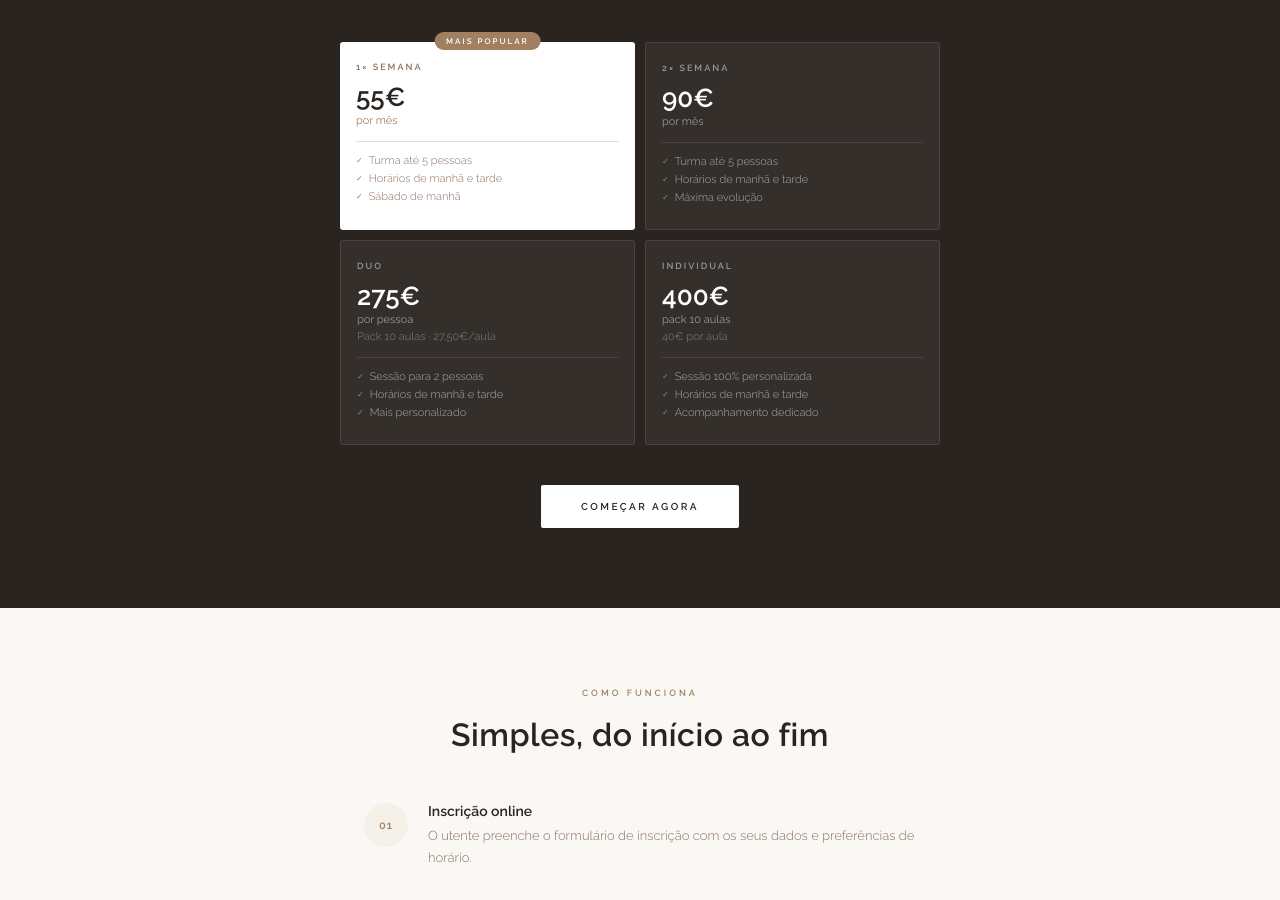
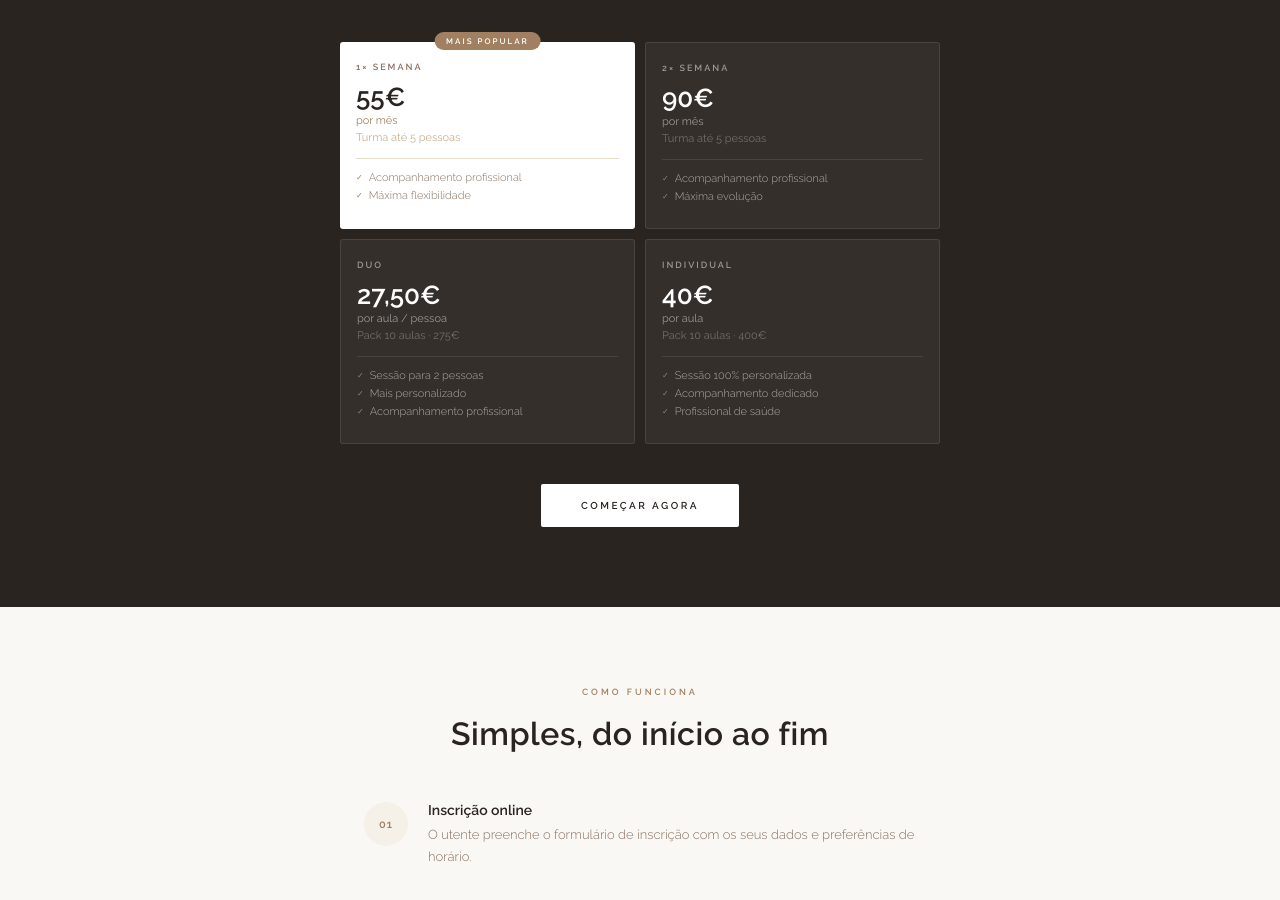
Before and after one commit to FISIOREIS/hipilates, a React (Create React App) app: page /inicio in a window 1280 px wide. Shown: the part 2080-2980 px from the top of the page. Built offline with nearby package versions, Linux system fonts and the light colour scheme; no server answers.

Commit message:
Update Landing.js

```diff
--- a/src/pages/Landing.js
+++ b/src/pages/Landing.js
@@ -13,10 +13,10 @@ const FOTOS = [
 ]
 
 const PLANOS = [
-  { nome: '1× Semana', preco: '55€', sub: 'por mês', extra: '', desc: 'Turma até 5 pessoas\nHorários de manhã e tarde\nSábado de manhã', destaque: true },
-  { nome: '2× Semana', preco: '90€', sub: 'por mês', extra: '', desc: 'Turma até 5 pessoas\nHorários de manhã e tarde\nMáxima evolução', destaque: false },
-  { nome: 'Duo', preco: '275€', sub: 'por pessoa', extra: 'Pack 10 aulas · 27,50€/aula', desc: 'Sessão para 2 pessoas\nHorários de manhã e tarde\nMais personalizado', destaque: false },
-  { nome: 'Individual', preco: '400€', sub: 'pack 10 aulas', extra: '40€ por aula', desc: 'Sessão 100% personalizada\nHorários de manhã e tarde\nAcompanhamento dedicado', destaque: false },
+  { nome: '1× Semana', preco: '55€', sub: 'por mês', extra: 'Turma até 5 pessoas', desc: 'Acompanhamento profissional\nMáxima flexibilidade', destaque: true },
+  { nome: '2× Semana', preco: '90€', sub: 'por mês', extra: 'Turma até 5 pessoas', desc: 'Acompanhamento profissional\nMáxima evolução', destaque: false },
+  { nome: 'Duo', preco: '27,50€', sub: 'por aula / pessoa', extra: 'Pack 10 aulas · 275€', desc: 'Sessão para 2 pessoas\nMais personalizado\nAcompanhamento profissional', destaque: false },
+  { nome: 'Individual', preco: '40€', sub: 'por aula', extra: 'Pack 10 aulas · 400€', desc: 'Sessão 100% personalizada\nAcompanhamento dedicado\nProfissional de saúde', destaque: false },
 ]
 
 const LogoSVG = ({color='white', size=32}) => (
```
